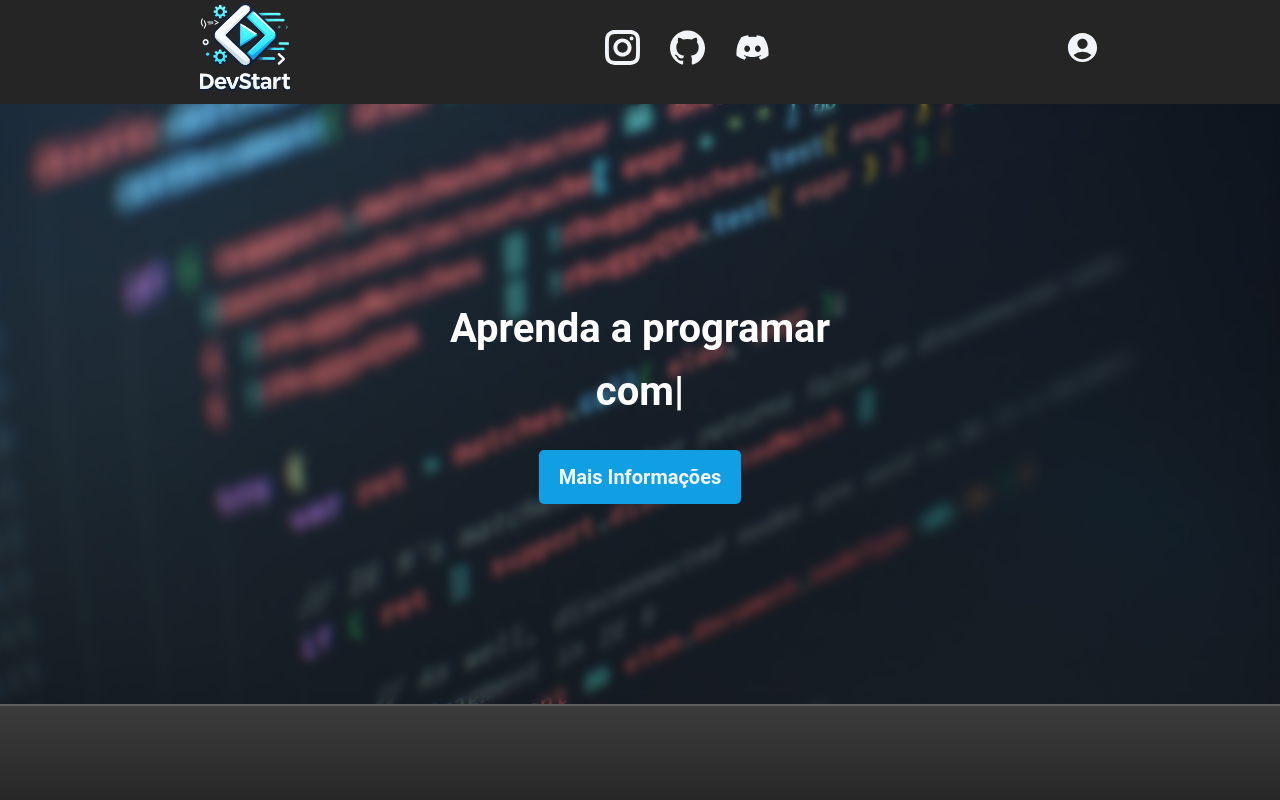
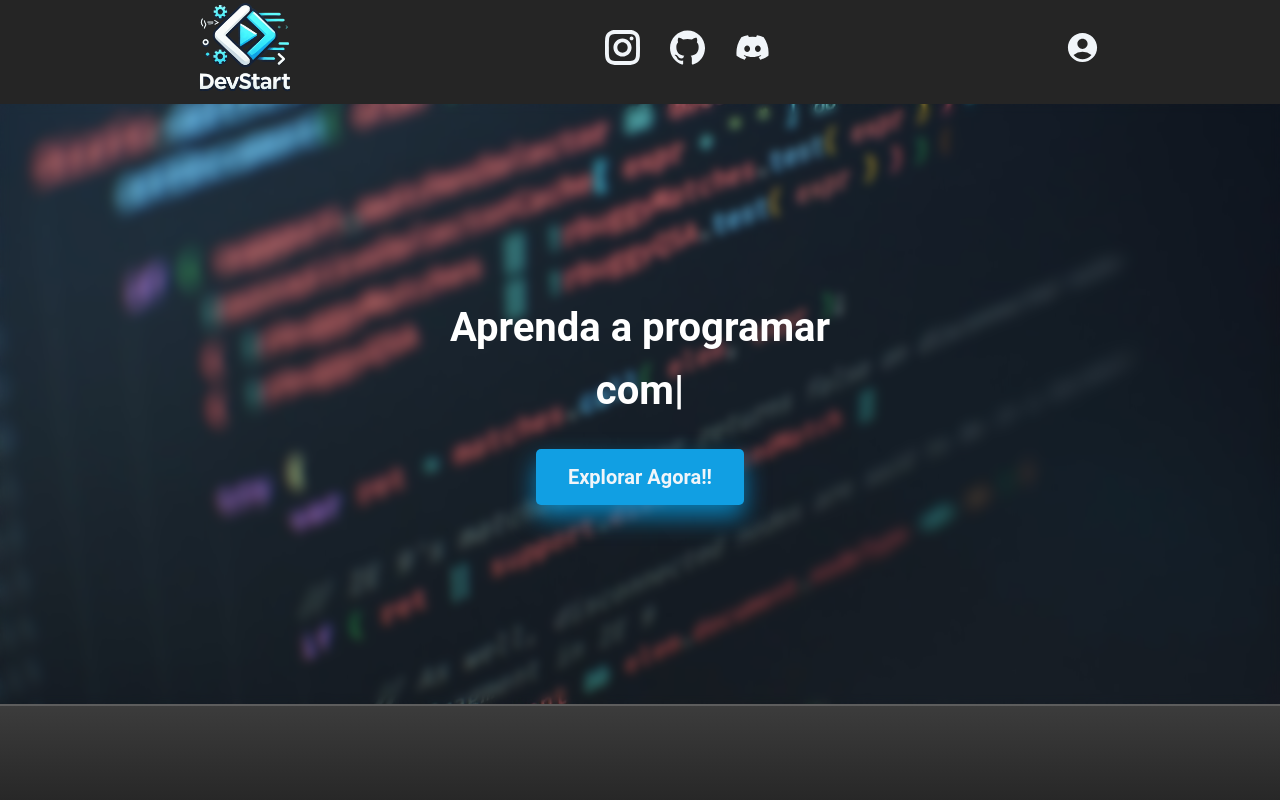
Before and after one commit to V1ct0rSb/projeto-dev-start, a React (Vite) app: page / in a window 1280 px wide. Shown: the top 800 px of the page. Built offline with nearby package versions, Linux system fonts and the light colour scheme.

Commit message:
Adicionando tela de menu de cursos

```diff
--- a/src/main.jsx
+++ b/src/main.jsx
@@ -5,6 +5,7 @@ import App from "./App.jsx";
 
 import Home from "./pages/Usuario/Home/Home.jsx";
 import "./styles/Global.css";
+import MenuCursos from "./pages/Usuario/MenuCursos/MenuCursos.jsx";
 
 const router = createBrowserRouter([
   {
@@ -15,6 +16,10 @@ const router = createBrowserRouter([
         path: "/",
         element: <Home />,
       },
+      {
+        path: "/MenuCursos",
+        element: <MenuCursos />,
+      },
     ],
   },
 ]);
--- a/src/pages/Usuario/Home/Home.jsx
+++ b/src/pages/Usuario/Home/Home.jsx
@@ -87,7 +87,9 @@ export default function Home() {
           <div className={styles.animatedTextContainer}>
             <AnimatedText />
             <div className={styles.buttonIntroducao}>
-              <button>Mais Informações</button>
+              <a href="/MenuCursos" className={styles.botaoLink}>
+                Explorar Agora!!
+              </a>
             </div>
           </div>
         </section>
--- a/src/pages/Usuario/Home/Home.module.css
+++ b/src/pages/Usuario/Home/Home.module.css
@@ -40,26 +40,31 @@
   font-size: 2.5rem;
 }
 
-/* Botão "Mais Informações" */
-.buttonIntroducao button {
+/* Botão "Explorar Agora" */
+.botaoLink {
+  display: inline-block;
   background-color: var(--corBotao);
   color: var(--corParagrafo);
   font-size: 1.25rem;
   font-weight: bold;
-  padding: 0.9375rem 1.25rem;
+  padding: 1rem 2rem;
   border: none;
   border-radius: 0.3125rem;
+  text-decoration: none;
+  text-align: center;
   cursor: pointer;
   transition: all 0.3s ease-in-out;
   margin-top: 2.1875rem;
+  box-shadow: 0 12px 25px #04a6f1b3;
 }
 
-.buttonIntroducao button:hover {
+.botaoLink:hover {
   background-color: var(--hoverBotao);
   transform: translateY(-0.1875rem);
+  box-shadow: 0 12px 25px #0389c7b3;
 }
 
-.buttonIntroducao button:active {
+.botaoLink:active {
   transform: translateY(0);
 }
 
--- /dev/null
+++ b/src/pages/Usuario/MenuCursos/MenuCursos.jsx
@@ -0,0 +1,11 @@
+import NavbarHome from "../../../components/NavbarHome/NavbarHome";
+
+function MenuCursos() {
+  return (
+    <>
+      <NavbarHome />
+    </>
+  );
+}
+
+export default MenuCursos;
```
Also changed, not shown: src/pages/Usuario/MenuCursos/MenuCursos.module.css (added).
